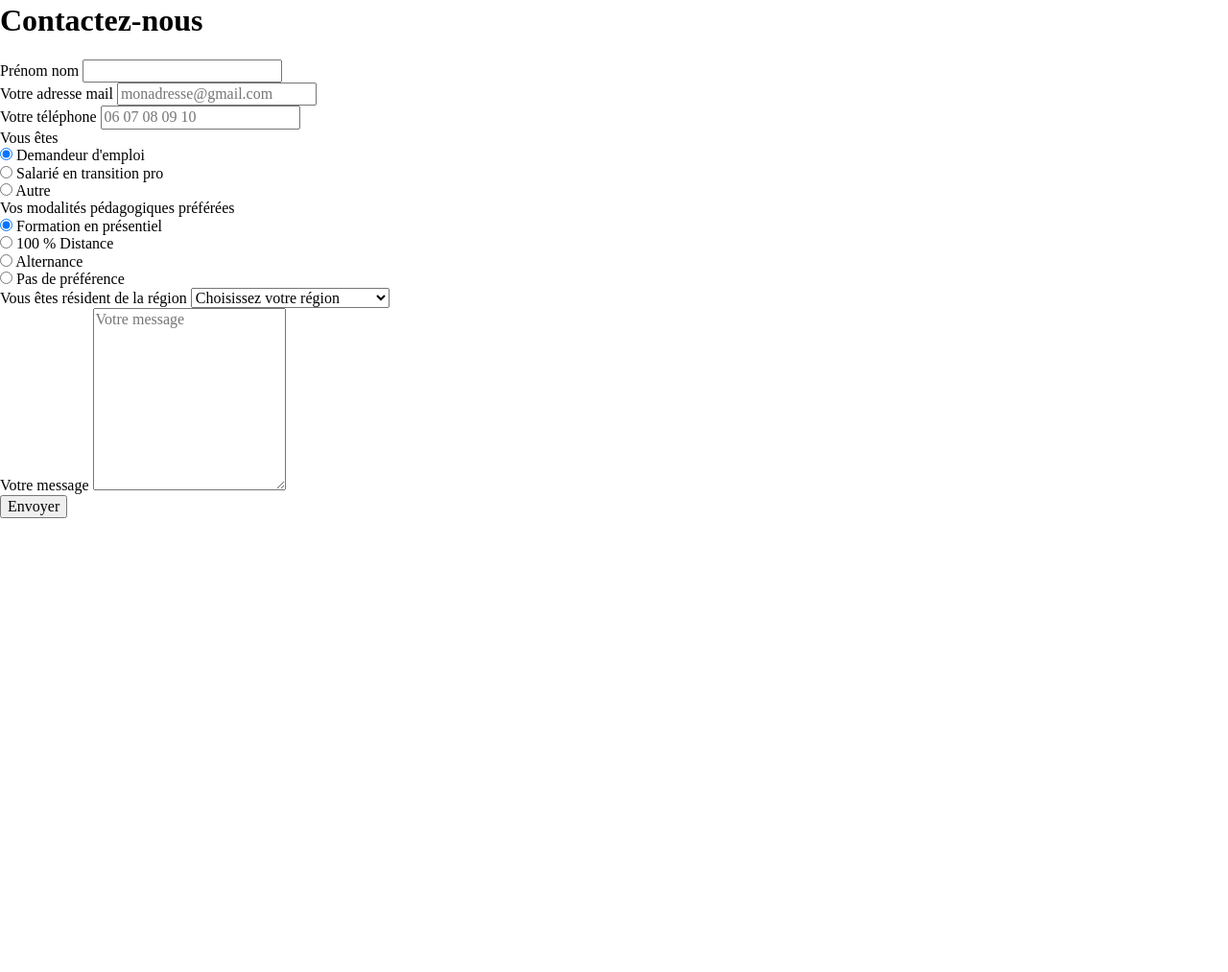
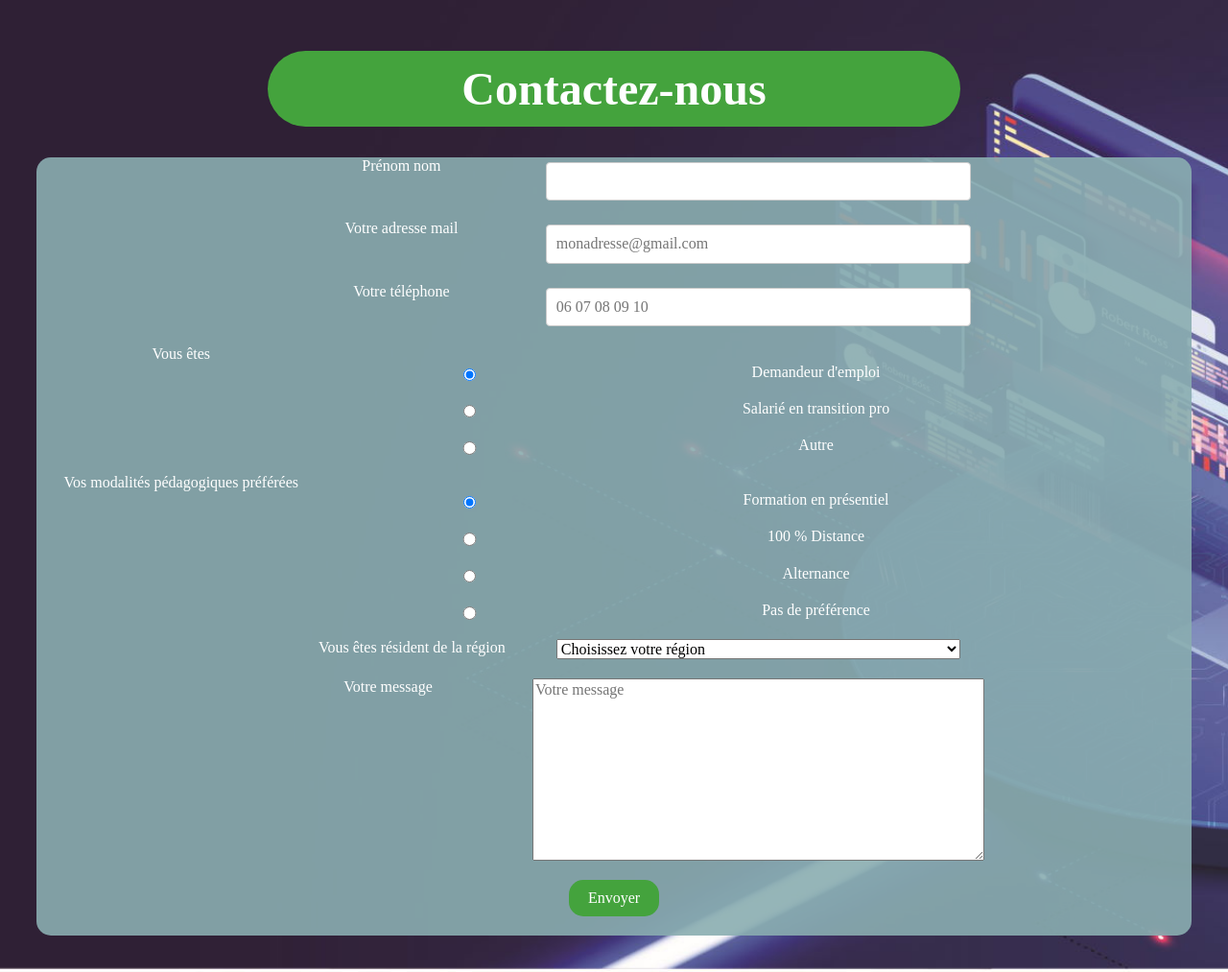
Before and after one commit to Dampess/AFPA-DWWM, a plain HTML site: page contact.html in a window 1280 px wide. Shown: the part 125-1138 px from the top of the page at 96% size. Before the commit the page ends 800 px from the top, so only its background shows below. Drawn offline with Linux system fonts and the light colour scheme.

Commit message:
"page contact"

```diff
--- /dev/null
+++ b/StyleCss/contact.css
@@ -0,0 +1,64 @@
+main{
+    min-height: 80dvh;
+    background-image: url(/Images/A3-1920.jpg);
+    background-size:cover;
+    background-repeat: no-repeat;
+    padding: 3%;
+}
+h1{
+    border-radius: 50px;
+    font-size:3em;
+    background-color: #44a33d;
+    border-radius: 50px;
+    padding: 1%;
+    color: white;
+    font-family:serif;
+    text-decoration: none;
+    text-align: center;
+    margin-left: 20%;
+    margin-right: 20%;
+}
+
+form{
+    background-color: rgba(138, 173, 177, 0.9);
+    border-radius: 15px;
+    color: white;
+    text-align: center;
+    display: flex;
+    flex-direction: row;
+    flex-wrap: wrap;
+}
+
+div {
+    margin-bottom: 20px;
+    width: 100%;
+    display: flex;
+    flex-direction: row;
+    justify-content: center;
+}
+
+label {
+
+    width: 25%;
+}
+#region{
+    min-width: 35%;
+}
+input {
+
+    width: 35%;
+    padding: 10px;
+    margin-top: 5px;
+    border: 1px solid #ccc;
+    border-radius: 4px;
+
+}
+
+button {
+    padding: 10px 20px;
+    background-color: #44a33d;
+    color: #ffffff;
+    border: none;
+    border-radius: 15px;
+    cursor: pointer;
+}
--- a/contact.html
+++ b/contact.html
@@ -7,7 +7,7 @@
     <title>Formation Développeur Web Web mobile AFPA</title>
     <link rel="stylesheet" href="StyleCss/normalize.css">
     <link rel="stylesheet" href="StyleCss/main.css">
-
+    <link rel="stylesheet" href="StyleCss/contact.css">
     <link rel="shortcut icon" href="Images/favicon.ico" type="image/x-icon">
   </head>
   <body>
@@ -91,11 +91,11 @@
             </div>
         <div id="message">
           <label for="message">Votre message</label>
-          <textarea name="message" id="message" rows="10" placeholder="Votre message" required="required"
+          <textarea name="message" id="message" rows="10" cols="50" placeholder="Votre message" required="required"
             tabindex="12"></textarea>
         </div>
         <div class="button">
-          <input type="submit" tabindex="13" value="Envoyer"/>
+          <button>Envoyer</button>
         </div>
       </form>
 
```
